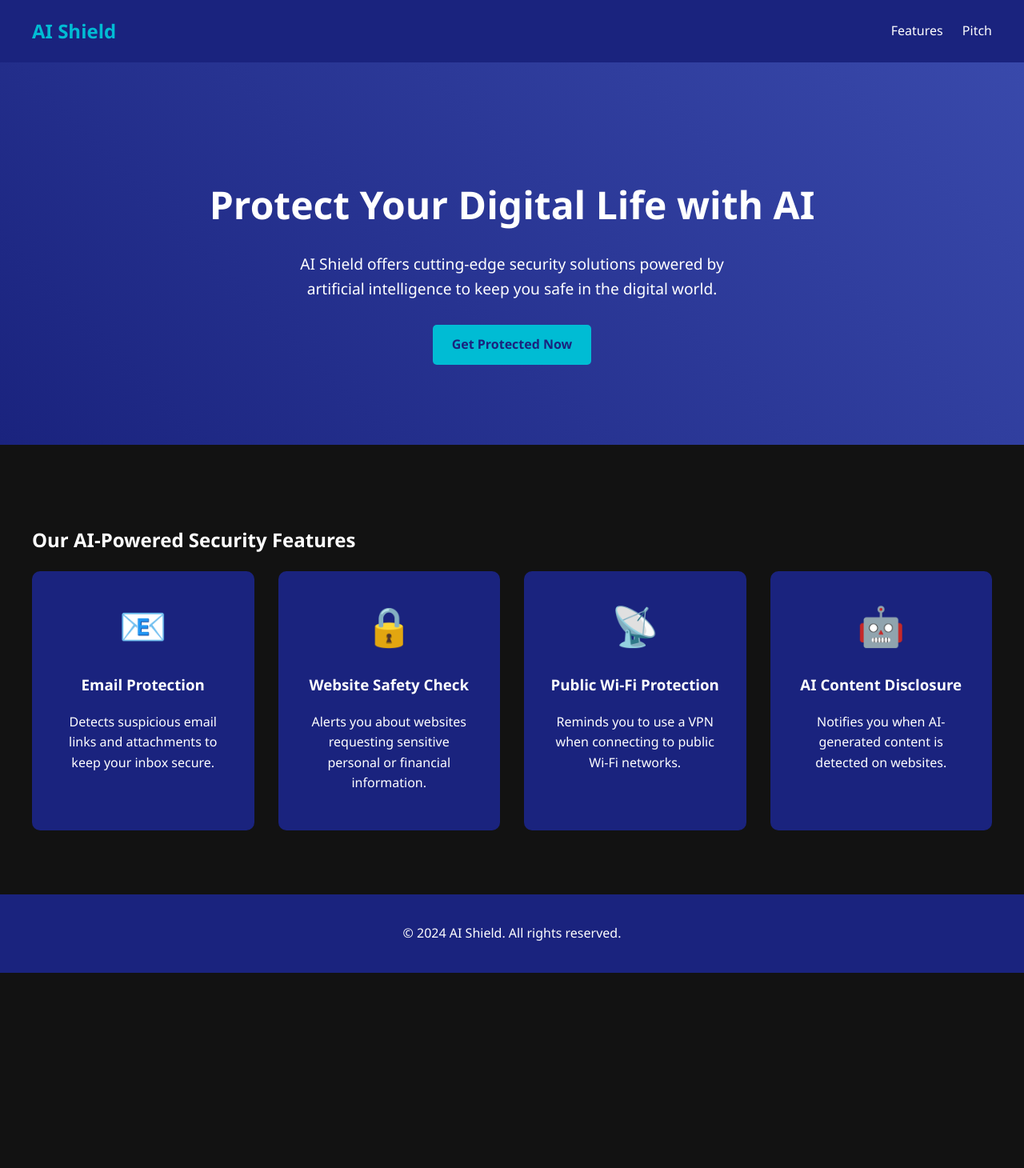
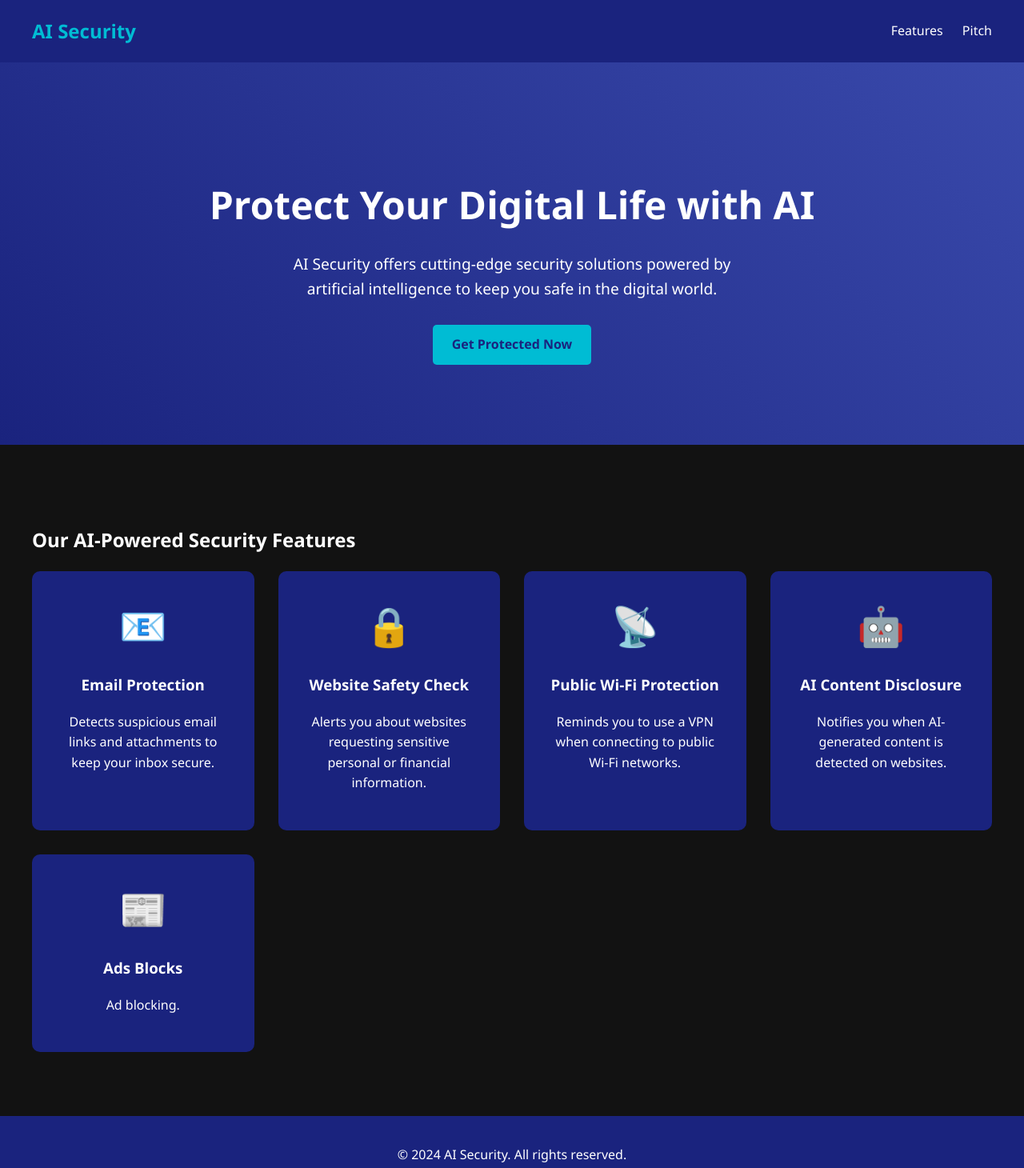
Before and after one commit to eavargasf/aisegurity, a plain HTML site: page index.html in a window 1280 px wide. Shown: the whole page at 80% size. Before the commit the page ends 1216 px from the top, so only its background shows below. Drawn offline with Linux system fonts and the light colour scheme.

Commit message:
Update index.html

```diff
--- a/index.html
+++ b/index.html
@@ -3,7 +3,7 @@
 <head>
     <meta charset="UTF-8">
     <meta name="viewport" content="width=device-width, initial-scale=1.0">
-    <title>AI Shield - Advanced Security Solutions</title>
+    <title>AI Security - Advanced Security Solutions</title>
     <style>
         :root {
             --primary-color: #1a237e;
@@ -107,7 +107,7 @@
     <header>
         <div class="container">
             <nav>
-                <div class="logo">AI Shield</div>
+                <div class="logo">AI Security</div>
                 <div class="nav-links">
                     <a href="#features">Features</a>
                     <a href="pitch.html">Pitch</a>
@@ -120,7 +120,7 @@
     <section class="hero">
         <div class="container">
             <h1>Protect Your Digital Life with AI</h1>
-            <p>AI Shield offers cutting-edge security solutions powered by artificial intelligence to keep you safe in the digital world.</p>
+            <p>AI Security offers cutting-edge security solutions powered by artificial intelligence to keep you safe in the digital world.</p>
             <a href="#" class="cta-button">Get Protected Now</a>
         </div>
     </section>
@@ -149,13 +149,18 @@
                     <h3>AI Content Disclosure</h3>
                     <p>Notifies you when AI-generated content is detected on websites.</p>
                 </div>
+                <div class="feature-card">
+                    <div class="feature-icon">📰</div>
+                    <h3>Ads Blocks</h3>
+                    <p>Ad blocking.</p>
+                </div>
             </div>
         </div>
     </section>
 
     <footer>
         <div class="container">
-            <p>&copy; 2024 AI Shield. All rights reserved.</p>
+            <p>&copy; 2024 AI Security. All rights reserved.</p>
         </div>
     </footer>
 </body>
```
